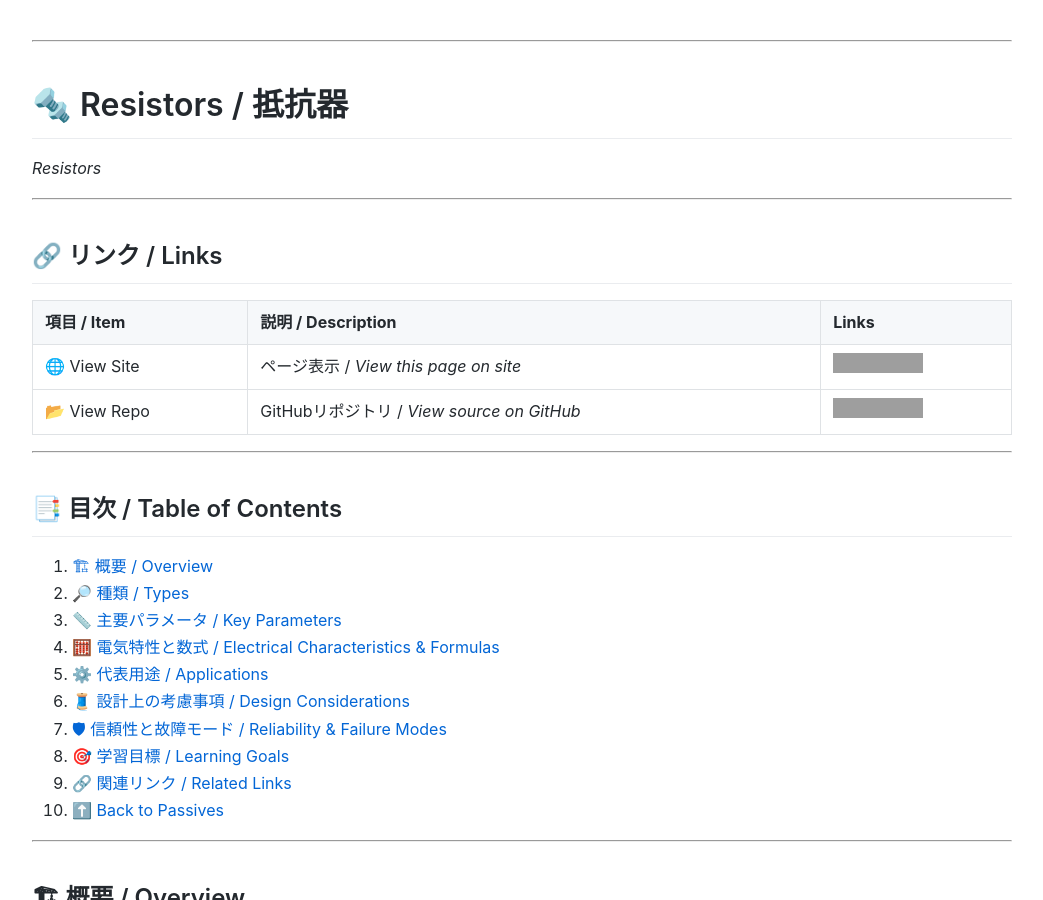
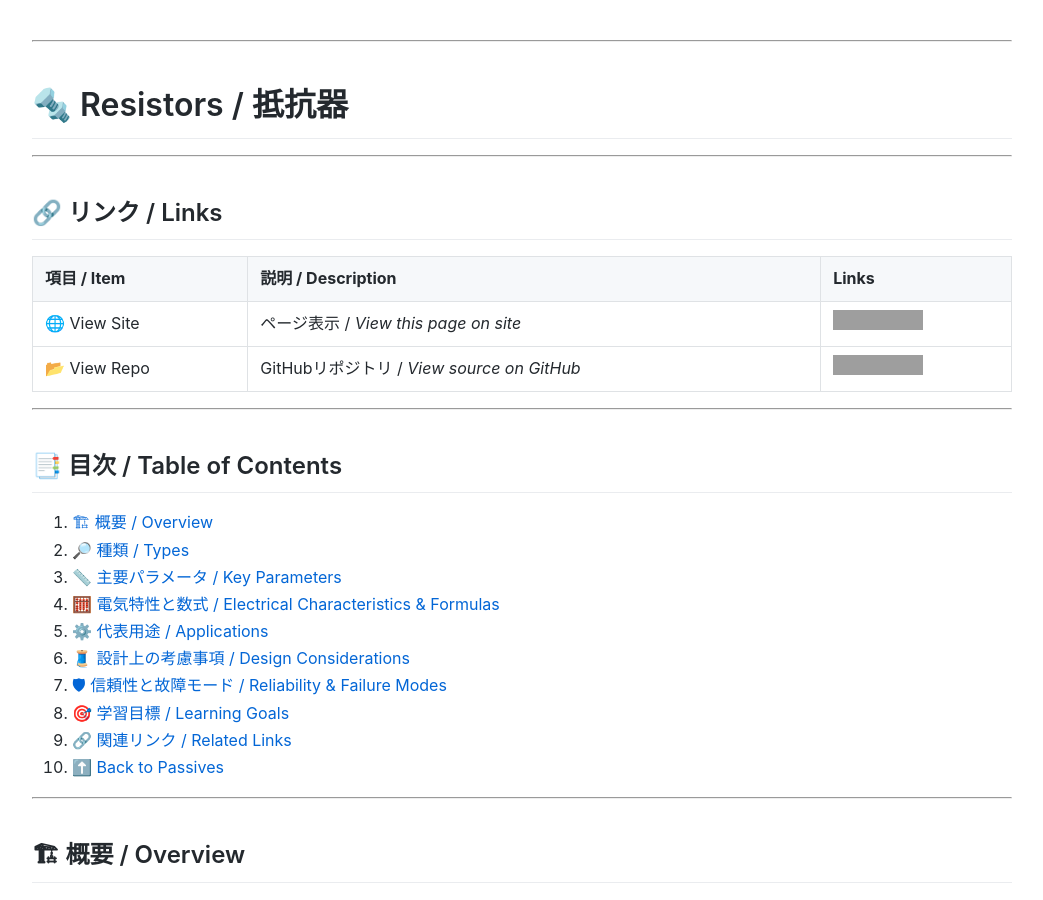
Before and after one commit to Samizo-AITL/Edusemi-Plus, a Jekyll site: the page built from Assembly-Integration/Passives/Resistors.md, in a window 1280 px wide and 900 px high. Shown: the whole window, without its empty margins (118-1161 px from the left). Built offline with Jekyll 4.4.1, drawn with Linux system fonts in a browser that asks for light colours; grey boxes are pictures that could not be loaded.

Commit message:
Update Resistors.md

```diff
--- a/Assembly-Integration/Passives/Resistors.md
+++ b/Assembly-Integration/Passives/Resistors.md
@@ -6,7 +6,6 @@
 ---
 
 # 🔩 Resistors / 抵抗器
-*Resistors*
 
 ---
 
@@ -14,8 +13,8 @@
 
 | 項目 / Item | 説明 / Description | Links |
 |-------------|-------------------|-------|
-| 🌐 View Site | ページ表示 / *View this page on site* | [![View Site](https://img.shields.io/badge/View-Site-brightgreen?style=for-the-badge&logo=githubpages)](https://samizo-aitl.github.io/Edusemi-Plus/Assembly-Integration/Passives/resistors) |
-| 📂 View Repo | GitHubリポジトリ / *View source on GitHub* | [![View Repo](https://img.shields.io/badge/View-Repo-blue?style=for-the-badge&logo=github)](https://github.com/Samizo-AITL/Edusemi-Plus/blob/main/Assembly-Integration/Passives/resistors.md) |
+| 🌐 View Site | ページ表示 / *View this page on site* | [![View Site](https://img.shields.io/badge/View-Site-brightgreen?style=for-the-badge&logo=githubpages)](https://samizo-aitl.github.io/Edusemi-Plus/Assembly-Integration/Passives/Resistors) |
+| 📂 View Repo | GitHubリポジトリ / *View source on GitHub* | [![View Repo](https://img.shields.io/badge/View-Repo-blue?style=for-the-badge&logo=github)](https://github.com/Samizo-AITL/Edusemi-Plus/blob/main/Assembly-Integration/Passives/Resistors.md) |
 
 ---
 
```
